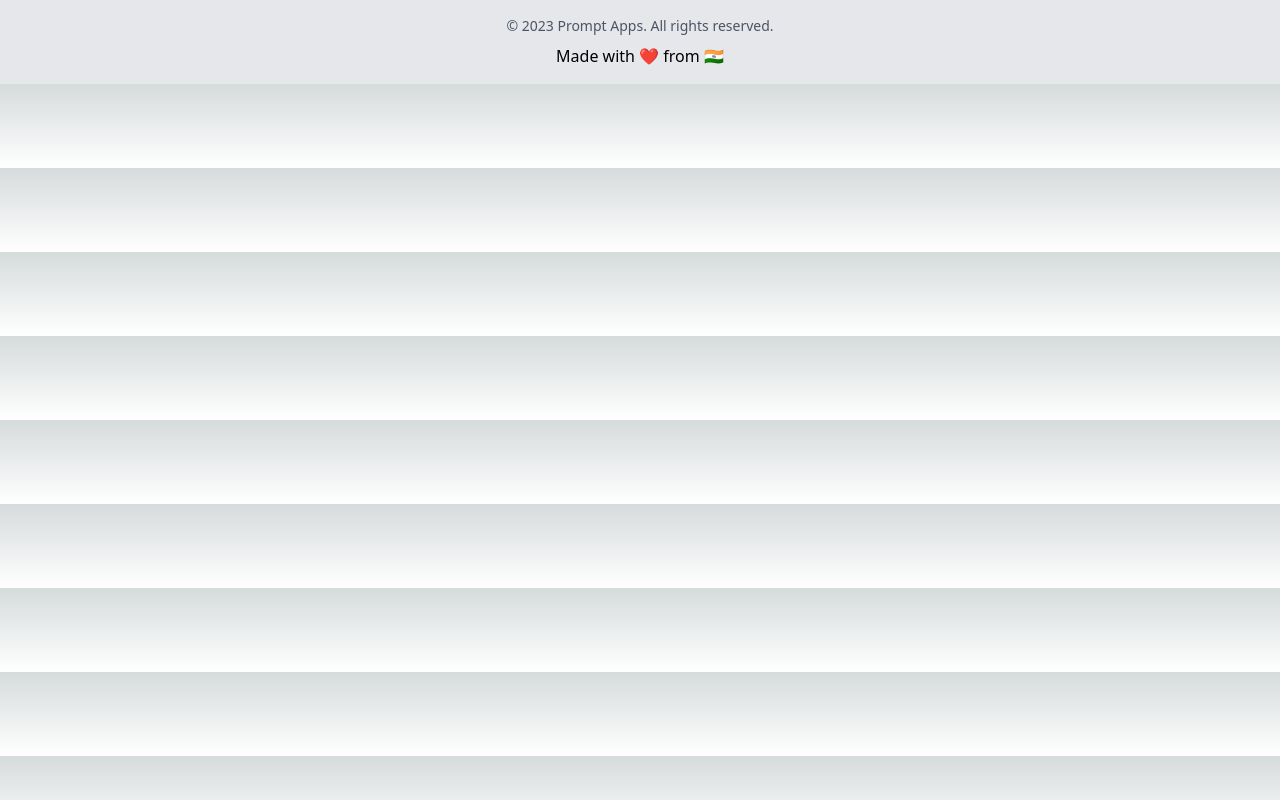
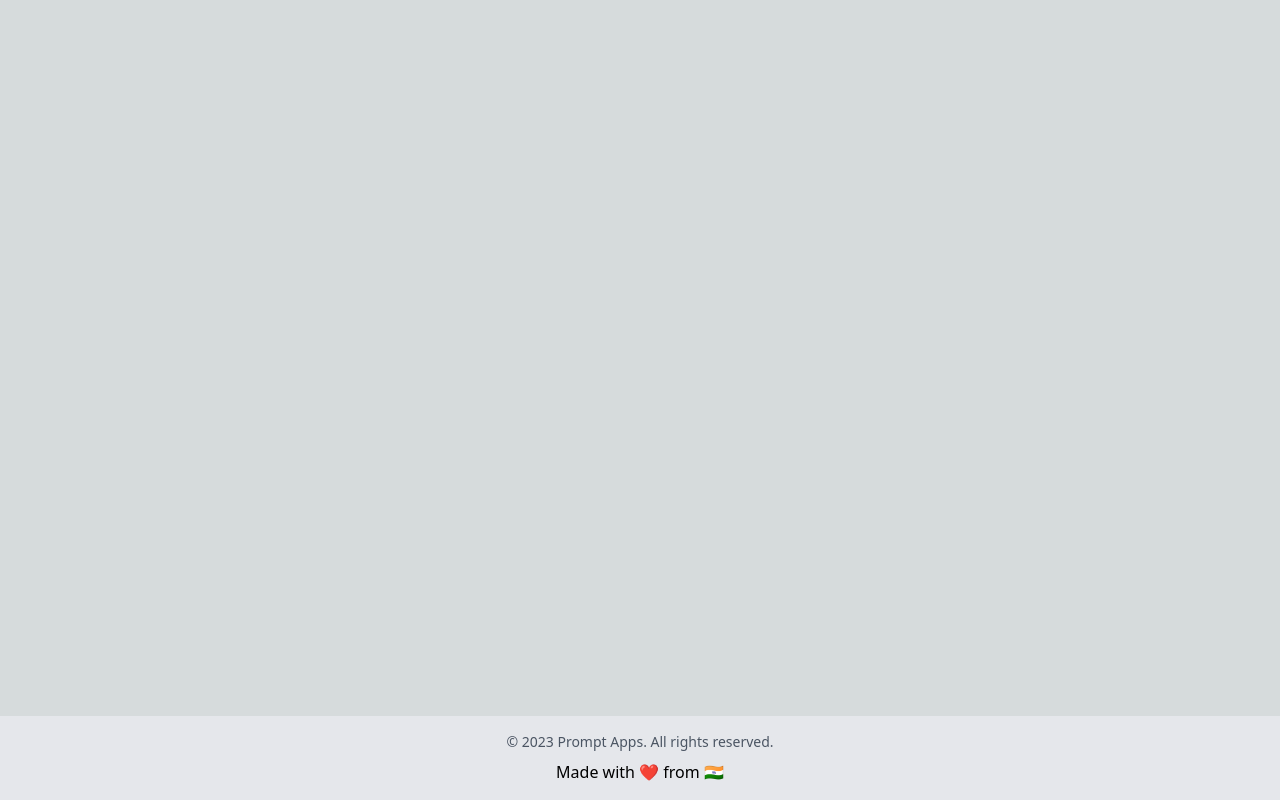
Before and after one commit to sandeepscet/image-duel, a Next.js app: page /footer in a window 1280 px wide. Built offline with nearby package versions, Linux system fonts and the light colour scheme.

Commit message:
foter fixed to bottom

```diff
--- a/pages/footer.js
+++ b/pages/footer.js
@@ -2,18 +2,22 @@ import React from 'react';
 
 const Footer = () => {
   return (
-    <footer className="bg-gray-200 p-4 text-center">
+    <footer className="bg-gray-200 p-4 text-center fixed inset-x-0 bottom-0">
       <p className="text-sm text-gray-600">
-        &copy; {new Date().getFullYear()} <a href="https://chatgpt-prompt-apps.com/" target="_blank">Prompt Apps</a>. All rights reserved.
+        &copy; {new Date().getFullYear()}{' '}
+        <a href="https://chatgpt-prompt-apps.com/" target="_blank">
+          Prompt Apps
+        </a>
+        . All rights reserved.
       </p>
       <p className="mt-2">
-        Made with {' '}
+        Made with{' '}
         <span role="img" aria-label="Love">
           ❤️
-        </span>
-        {' '}from {' '}
+        </span>{' '}
+        from{'  '}
         <span role="img" aria-label="India">
-        🇮🇳
+          🇮🇳
         </span>
       </p>
     </footer>
```
